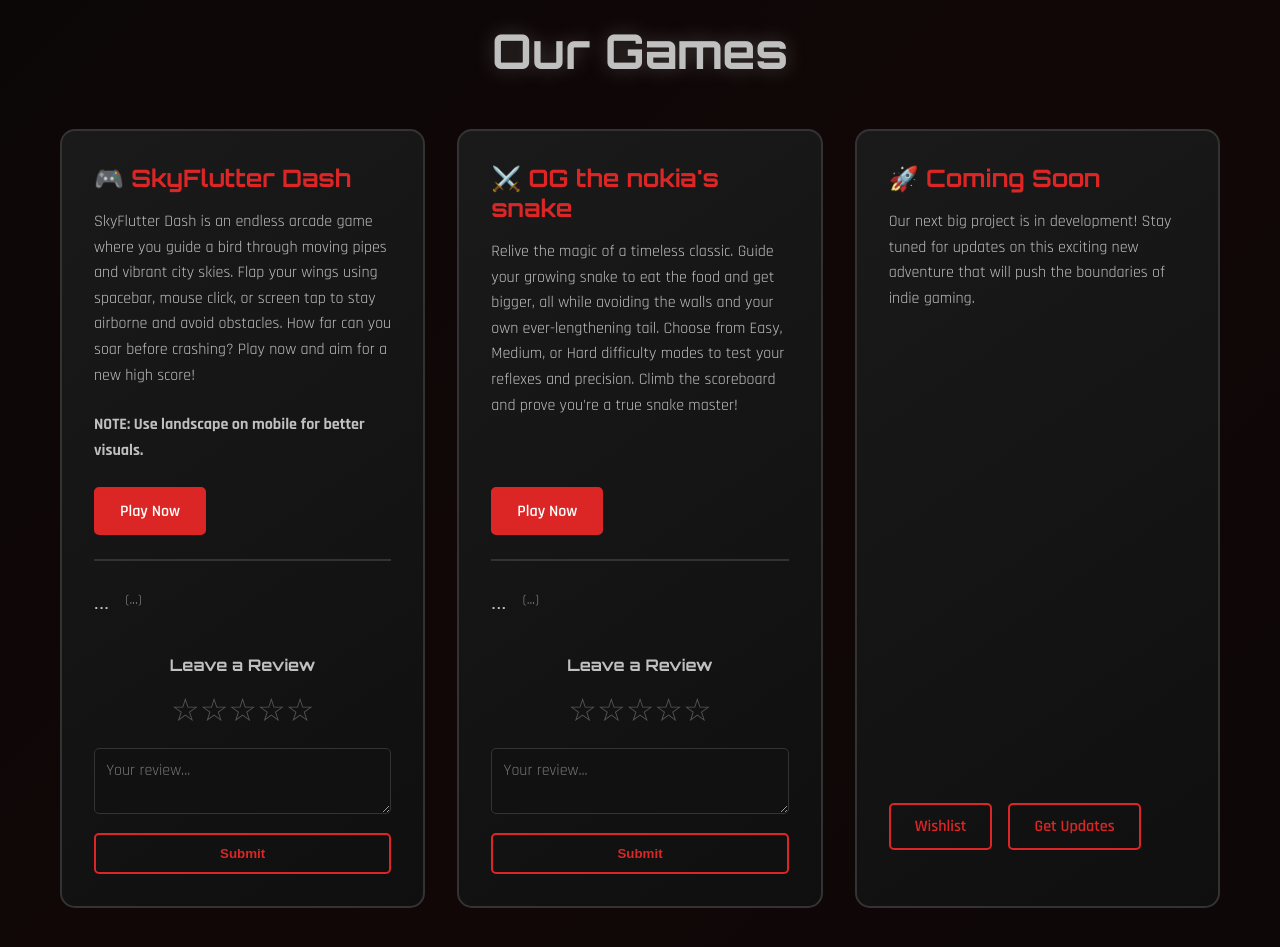
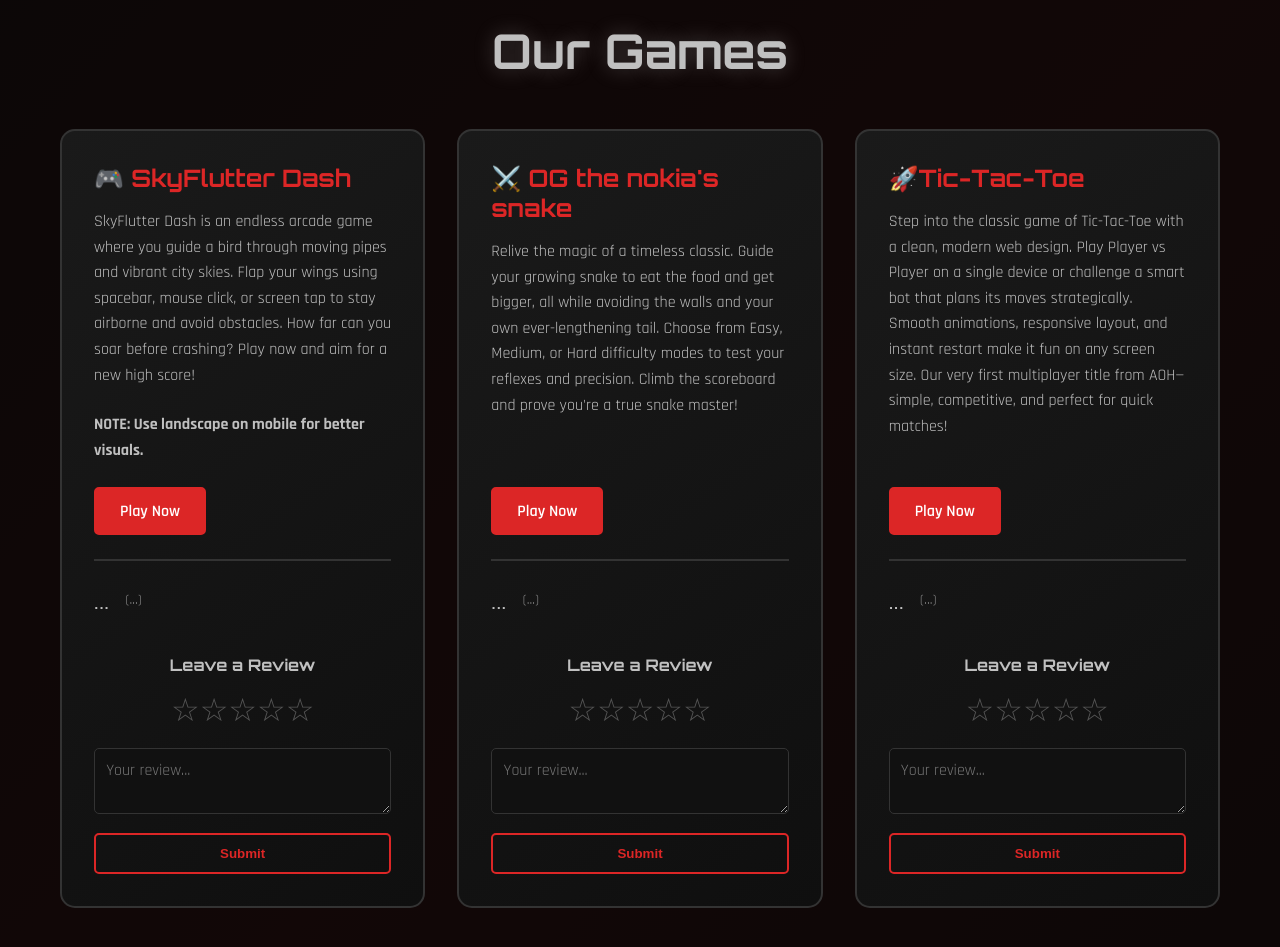
Before and after one commit to AtsushiakaRaju/AOHweb, a plain HTML site: page index.html in a window 1280 px wide. Shown: the part 860-1807 px from the top of the page. Drawn offline with Linux system fonts and the light colour scheme; no server answers.

Commit message:
Added new (Tic-Tac-Toe)

```diff
--- a/index.html
+++ b/index.html
@@ -113,18 +113,40 @@
                         <!-- RATING & COMMENT SECTION END -->
                     </div>
 
-                    <!-- Game 3: Coming Soon -->
-                    <div class="game-card">
-                        <h3><span role="img" aria-label="rocket">🚀</span> Coming Soon</h3>
-                        <p>Our next big project is in development! Stay tuned for updates on this exciting new adventure
-                            that will push the boundaries of indie gaming.</p>
+                    <!-- Game 3: Tic-Tac-Toe -->
+                    <div class="game-card" id="tic-tac">
+                        <h3><span role="img" aria-label="rocket">🚀</span>Tic-Tac-Toe</h3>
+                        <p>Step into the classic game of Tic-Tac-Toe with a clean, modern web design.
+                           Play Player vs Player on a single device or challenge a smart bot that plans its moves strategically.
+                           Smooth animations, responsive layout, and instant restart make it fun on any screen size.
+                           Our very first multiplayer title from AOH—simple, competitive, and perfect for quick matches!</p>
                         <div class="game-buttons">
-                            <a href="#" class="game-btn" data-action="wishlist">Wishlist</a>
-                            <a href="#" class="game-btn" data-action="updates">Get Updates</a>
+                            <a href="https://atsushiakaraju.github.io/Tic-Tac-Toe/" target="_blank"
+                                rel="noopener noreferrer" class="game-btn primary">Play Now</a>
                         </div>
+                        <!-- RATING & COMMENT SECTION START -->
+                        <div class="community-section">
+                            <div class="rating-summary">
+                                <span class="avg-rating">...</span>
+                                <div class="stars-display"></div>
+                                <span class="review-count">(...)</span>
+                            </div>
+                            <div class="comments-list"></div>
+                            <form class="comment-form" data-game-id="tic-tac">
+                                <h4>Leave a Review</h4>
+                                <div class="star-input">
+                                    <span data-value="1">☆</span><span data-value="2">☆</span><span
+                                        data-value="3">☆</span><span data-value="4">☆</span><span
+                                        data-value="5">☆</span>
+                                </div>
+                                <input type="hidden" class="rating-value" name="rating" value="0">
+                                <!-- REMOVED: Name input field -->
+                                <textarea name="comment" placeholder="Your review..." required></textarea>
+                                <button type="submit" class="game-btn">Submit</button>
+                            </form>
+                        </div>
+                        <!-- RATING & COMMENT SECTION END -->
                     </div>
-                </div>
-            </div>
         </section>
 
         <!-- About Section -->
--- a/script.js
+++ b/script.js
@@ -48,23 +48,23 @@ document.addEventListener('DOMContentLoaded', () => {
         });
     });
 
-    // Handle Wishlist/Updates buttons
-    document.querySelectorAll('.game-btn[data-action]').forEach(btn => {
-      btn.addEventListener('click', e => {
-        e.preventDefault();
-        const action = btn.dataset.action;
-        let message = '';
-        switch (action) {
-          case 'wishlist':
-            message = '❤️ Added to wishlist! You\'ll be notified when this game releases.';
-            break;
-          case 'updates':
-            message = '📧 You\'ll receive updates about this upcoming game!';
-            break;
-        }
-        if (message) alert(message);
-      });
-    });
+    // // Handle Wishlist/Updates buttons
+    // document.querySelectorAll('.game-btn[data-action]').forEach(btn => {
+    //   btn.addEventListener('click', e => {
+    //     e.preventDefault();
+    //     const action = btn.dataset.action;
+    //     let message = '';
+    //     switch (action) {
+    //       case 'wishlist':
+    //         message = '❤️ Added to wishlist! You\'ll be notified when this game releases.';
+    //         break;
+    //       case 'updates':
+    //         message = '📧 You\'ll receive updates about this upcoming game!';
+    //         break;
+    //     }
+    //     if (message) alert(message);
+    //   });
+    // });
 
 
     // --- FIREBASE & DATA-DEPENDENT FEATURES ---
@@ -188,6 +188,7 @@ document.addEventListener('DOMContentLoaded', () => {
         // Initially load data for the games
         loadCommentsAndRatings('skyflutter-dash');
         loadCommentsAndRatings('og-snake');
+        loadCommentsAndRatings('tic-tac');
     }
 
     // Start the Firebase initialization process
```
